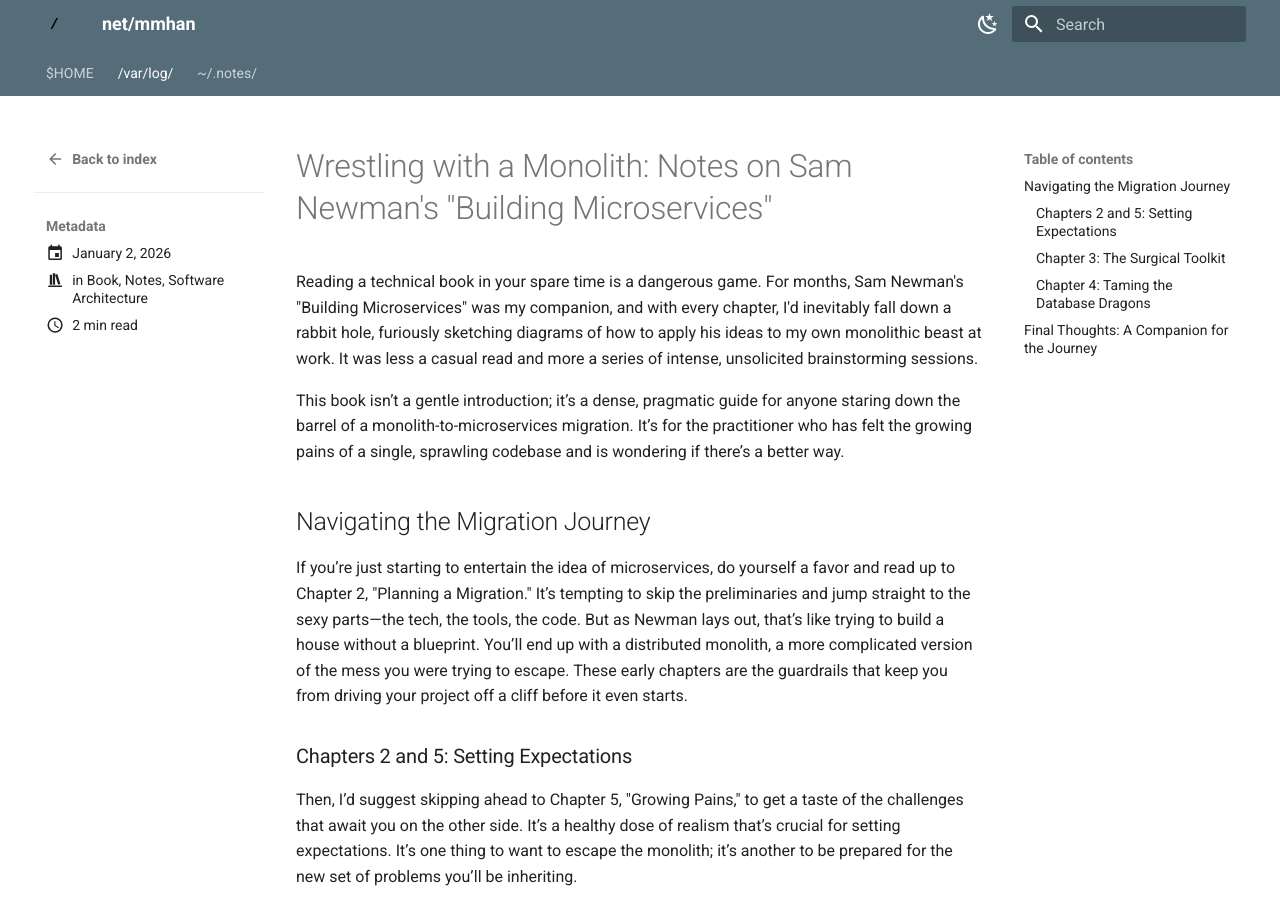
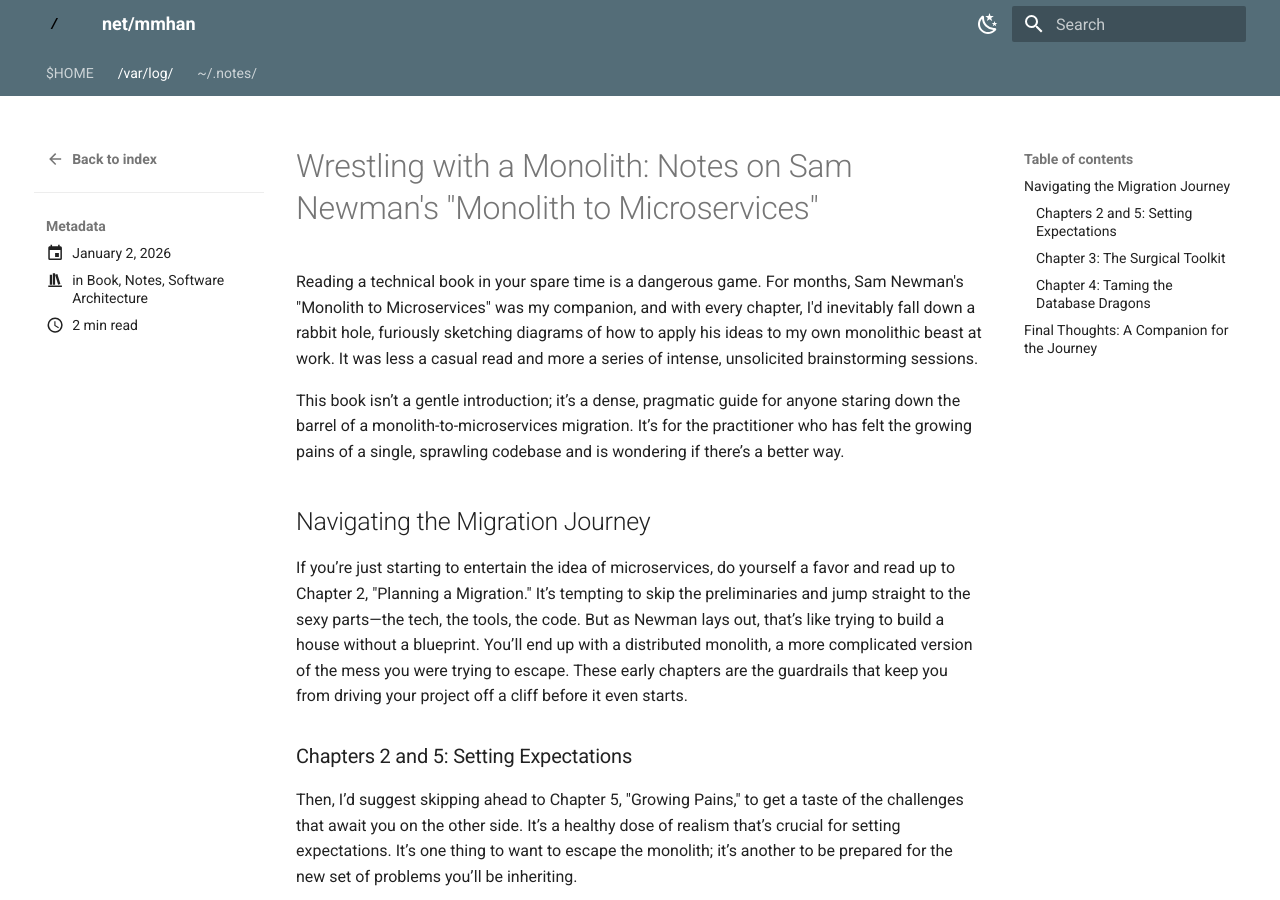
Before and after one commit to mmhan/mmhan.net, an MkDocs documentation site: the page built from docs/log/posts/monolith-to-microservices.md, in a window 1280 px wide and 900 px high. Built offline with MkDocs 1.6.1 and Material for MkDocs 9.7.7, drawn with Linux system fonts in a browser that asks for light colours.

Commit message:
fix: book name

```diff
--- a/docs/log/posts/monolith-to-microservices.md
+++ b/docs/log/posts/monolith-to-microservices.md
@@ -4,9 +4,9 @@ categories: [Book, Notes, Software Architecture]
 slug: monolith-to-microservices
 ---
 
-# Wrestling with a Monolith: Notes on Sam Newman's "Building Microservices"
+# Wrestling with a Monolith: Notes on Sam Newman's "Monolith to Microservices"
 
-Reading a technical book in your spare time is a dangerous game. For months, Sam Newman's "Building Microservices" was my companion, and with every chapter, I'd inevitably fall down a rabbit hole, furiously sketching diagrams of how to apply his ideas to my own monolithic beast at work. It was less a casual read and more a series of intense, unsolicited brainstorming sessions.
+Reading a technical book in your spare time is a dangerous game. For months, Sam Newman's "Monolith to Microservices" was my companion, and with every chapter, I'd inevitably fall down a rabbit hole, furiously sketching diagrams of how to apply his ideas to my own monolithic beast at work. It was less a casual read and more a series of intense, unsolicited brainstorming sessions.
 
 <!-- more -->
 
```
